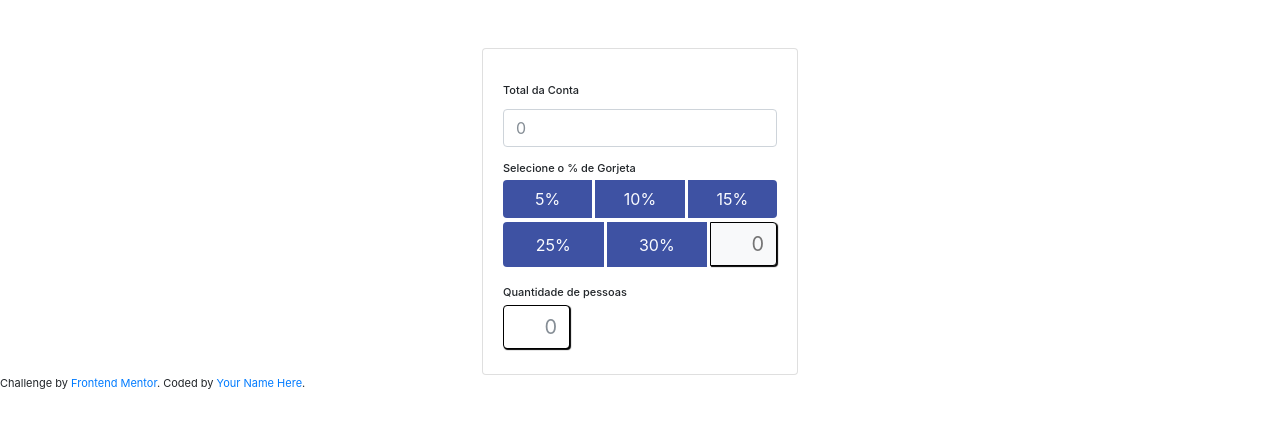
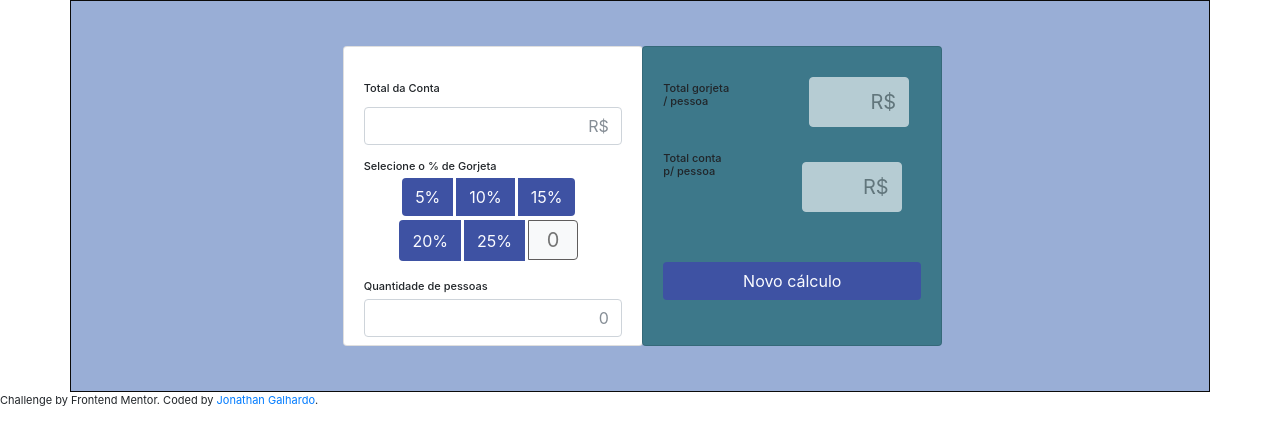
Before and after one commit to Jonathan-Galhardo/Calculadora-de-Gorjetas, a plain HTML site: page index.html in a window 1280 px wide. Drawn offline with nearby package versions, Linux system fonts and the light colour scheme.

Commit message:
modificacoes index

```diff
--- a/index.html
+++ b/index.html
@@ -11,11 +11,21 @@
 
   <!-- Feel free to remove these styles or customise in your own stylesheet 👍 -->
   <style>
-    */{
-      margin: 0;
-      padding: 0;
+
+
+    span{
+      font-size: 11px;
+
     }
-    .attribution { font-size: 11px; text-align: left; }
+
+    #conta{
+      text-align: right;
+    }
+
+    .attribution {
+      font-size: 11px; text-align: left;
+    }
+
     .botao{
       color: hsl(225, 100%, 99%);
       background: hsl(228, 45%, 44%);
@@ -27,48 +37,128 @@
       margin-bottom: 5px;
     }
 
-    .card{
-      padding: 20px;
+    #cartao1{
+      display: inline-block;
+      width: 295px;
+
     }
 
+    #cartao2{
+      width: 295px;
+      display: inline-block;
+
+
+    }
+
+    #gorjeta1{
+      text-align: right ;
+    }
     #gorjeta{
-      width: 67px;
+      width: 50px;
       margin-bottom: 5px;
+      text-align: center;
+      font-size: 20px;
+      border: solid 1px rgb(95, 92, 92);
+      height: 40px;
+    }
+
+    #totalgorjeta{
+      width: 100px;
+      height: 50px;
+      margin-bottom: 10px;
+      margin-right: 0;
+      margin-top: 10px;
       text-align: right;
       font-size: 20px;
-      border: solid 1px #000;
-      box-shadow: 1px 1px 1px #000;
     }
+
+    #totalpessoa{
+      width: 100px;
+      height: 50px;
+      margin-bottom: 10px;
+      margin-right: 0;
+      margin-top: 25px;
+      text-align: right;
+      font-size: 20px;
+      margin-right: 0px;
+    }
+    .card{
+      width: 300px;
+      height: 300px;
+      padding: 20px;
+
+    }
+
+    .card2{
+      background: rgb(61, 120, 138);
+    }
+
+    .flex{
+      display:flex;
+      gap: var(--gap, 5rem);}
+
+
+
+   .reset{
+    margin-top: 40px;
+   }
+
+   .container{
+    border: 1px solid rgb(10, 10, 10);
+    text-align: center;
+    padding-bottom: 45px;
+    padding-top: 45px;
+    background: rgb(153, 174, 214);
+
+   }
+
   </style>
 </head>
 <body>
 
-  <div class="container mt-5">
-    <div class="row">
-      <div class="col d-flex justify-content-center">
-        <div class="calculadora card" >
-          <div>
-            <h5 class="card-title attribution ">Total da Conta</h5>
-            <input id="conta" type="text" class="form-control resultado" placeholder="0"/>
+  <div class="container">
+    <section id="cartao1">
+      <div class="card">
+        <div class="flex">
+          <h5 class="card-title attribution ">Total da Conta</h5>
+        </div>
+        <input id="conta" type="text" class="form-control resultado" placeholder="R$"/>
+        <h5  class="attribution">Selecione o % de Gorjeta</h5>
+        <div class="card1">
+          <div class="btn-group mr-2">
+            <button type="button-lg" class="btn botao mr-1 mb-1 ">5%</button>
+            <button type="button" class="btn botao mr-1 mb-1 ">10%</button>
+            <button type="button-sm" class="btn botao mb-1 ">15%</button>
           </div>
-          <h5 class="attribution">Selecione o % de Gorjeta</h5>
-          <div class="btn-group">
-            <button type="button" class="btn botao mr-1 mb-1 ">5%</button>
-            <button type="button" class="btn botao mr-1 mb-1 ">10%</button>
-            <button type="button" class="btn botao mb-1 ">15%</button>
-          </div>
-          <div class="btn-group">
+
+          <div class="btn-group mr-2">
+            <button type="button" class="btn botao mr-1 mb-1 ">20%</button>
             <button type="button" class="btn botao mr-1 mb-1 ">25%</button>
-            <button type="button" class="btn botao mr-1 mb-1 ">30%</button>
             <input id="gorjeta" class="btn btn-light " type="text" class="form-control" placeholder="0" />
           </div>
           <div>
             <h5 class="attribution">Quantidade de pessoas</h5>
-            <input id="gorjeta" type="text" class="form-control resultado" placeholder="0" />
+            <input id="gorjeta1" type="text" class="form-control resultado" placeholder="0" />
           </div>
         </div>
       </div>
-    </div>
+    </section>
+
+    <section id="cartao2">
+      <div class="card card2">
+        <div class="flex">
+          <h5 class="card-title attribution ">Total gorjeta <br> <span>/ pessoa</span></h5>
+          <input id="totalgorjeta" class="btn btn-light " type="text" class="form-control" placeholder="R$" disabled="disabled" />
+        </div>
+        <div class="flex">
+          <h5 class="card-title attribution ">Total conta <br><span> p/ pessoa</span></h5>
+          <input id="totalpessoa" class="btn btn-light " type="text" class="form-control" placeholder="R$" disabled="disabled" />
+        </div>
+
+            <button type="button" class="btn botao mr-1 mb-1 reset ">Novo cálculo</button>
+
+      </div>
+    </section>
   </div>
 
 
@@ -76,19 +166,12 @@
 
 
 
-        </div>
 
-      </div>
-
-
-    </div>
-
-  </div>
 
 
   <div class="attribution">
-    Challenge by <a href="https://www.frontendmentor.io?ref=challenge" target="_blank">Frontend Mentor</a>.
-    Coded by <a href="#">Your Name Here</a>.
+    Challenge by Frontend Mentor</a>.
+    Coded by <a href="https://github.com/Jonathan-Galhardo">Jonathan Galhardo</a>.
   </div>
 </body>
 </html>
```
